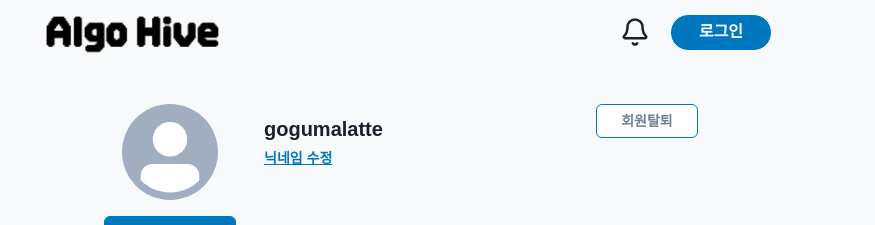
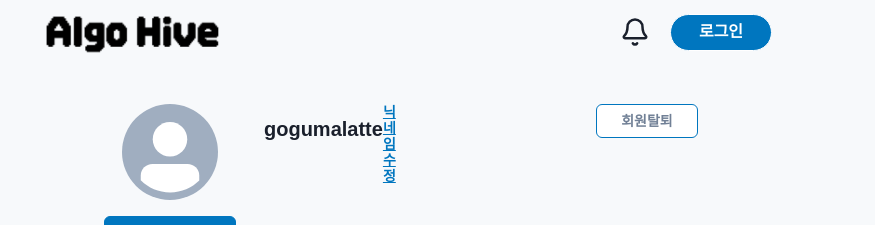
Before and after one commit to six-goguma/Algo-Hive-FE, a React (Vite) app: page /mypage in a window 1280 px wide. Shown: the top 225 px of the page, without its empty margins (238-1113 px from the left). Built offline with nearby package versions, Linux system fonts and the light colour scheme; a web font is replaced by a local one.

Commit message:
chore(mypage): breakpoint 변수 수정

```diff
--- a/src/pages/mypage/components/profile/UserProfileSection.tsx
+++ b/src/pages/mypage/components/profile/UserProfileSection.tsx
@@ -29,9 +29,9 @@ export const UserProfileSection = () => {
 
       <Flex
         w={{ base: 'full', sm: '150px' }}
-        flexDir='column'
+        flexDir={{ base: 'column', sm: 'row' }}
         ml={{ base: '0', sm: '30px' }}
-        align={{ base: 'center', md: 'flex-start' }}
+        align={{ base: 'center', sm: 'flex-start' }}
       >
         <Text fontSize='20px' fontWeight='Bold' mb='6px' mt='10px'>
           {userNickname}
@@ -51,7 +51,7 @@ export const UserProfileSection = () => {
         </Box>
       </Flex>
 
-      <Flex w='full' justify={{ base: 'center', md: 'flex-end' }} mt={{ base: '20px', md: '0' }}>
+      <Flex w='full' justify={{ base: 'center', sm: 'flex-end' }} mt={{ base: '20px', sm: '0' }}>
         <Button bg='white' color='gray.500' w='80px' h='32px' fontSize='14px'>
           회원탈퇴
         </Button>
```
